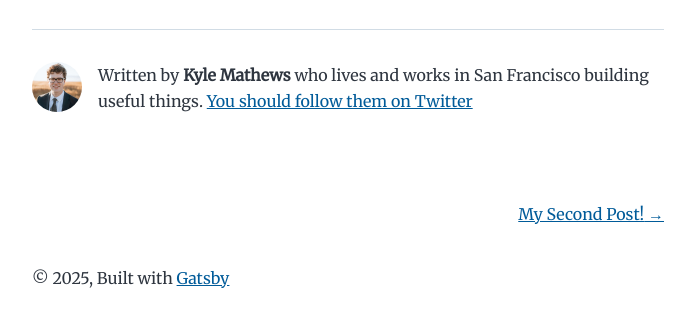
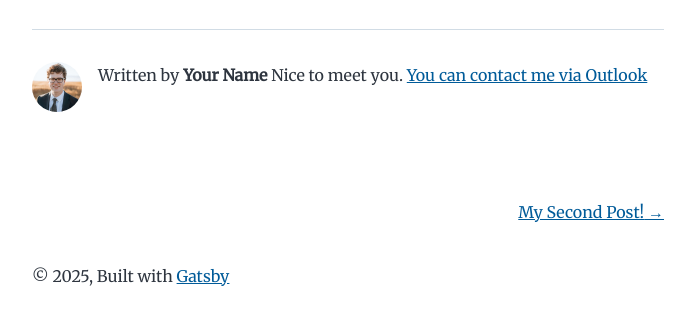
Before and after one commit to GuGu11Riji/Gu_blog, a Gatsby site: page /new-beginnings/ in a window 1280 px wide. Shown: the part 211-538 px from the top of the page, without its empty margins (292-987 px from the left). Built offline with nearby package versions, Linux system fonts and the light colour scheme; Gatsby itself is replaced by a stand-in of ours.

Commit message:
Update bio.js

```diff
--- a/src/components/bio.js
+++ b/src/components/bio.js
@@ -44,11 +44,10 @@ const Bio = () => {
       />
       {author?.name && (
         <p>
-          Written by <strong>{author.name}</strong> {author?.summary || null}
-          {` `}
-          <a href={`https://twitter.com/${social?.twitter || ``}`}>
-            You should follow them on Twitter
-          </a>
+         Written by <strong>Your Name</strong> Nice to meet you.{' '}
+           <a href={`https://outlook.live.com/mail/0/`}>
+       You can contact me via Outlook
+      </a>
         </p>
       )}
     </div>
```
